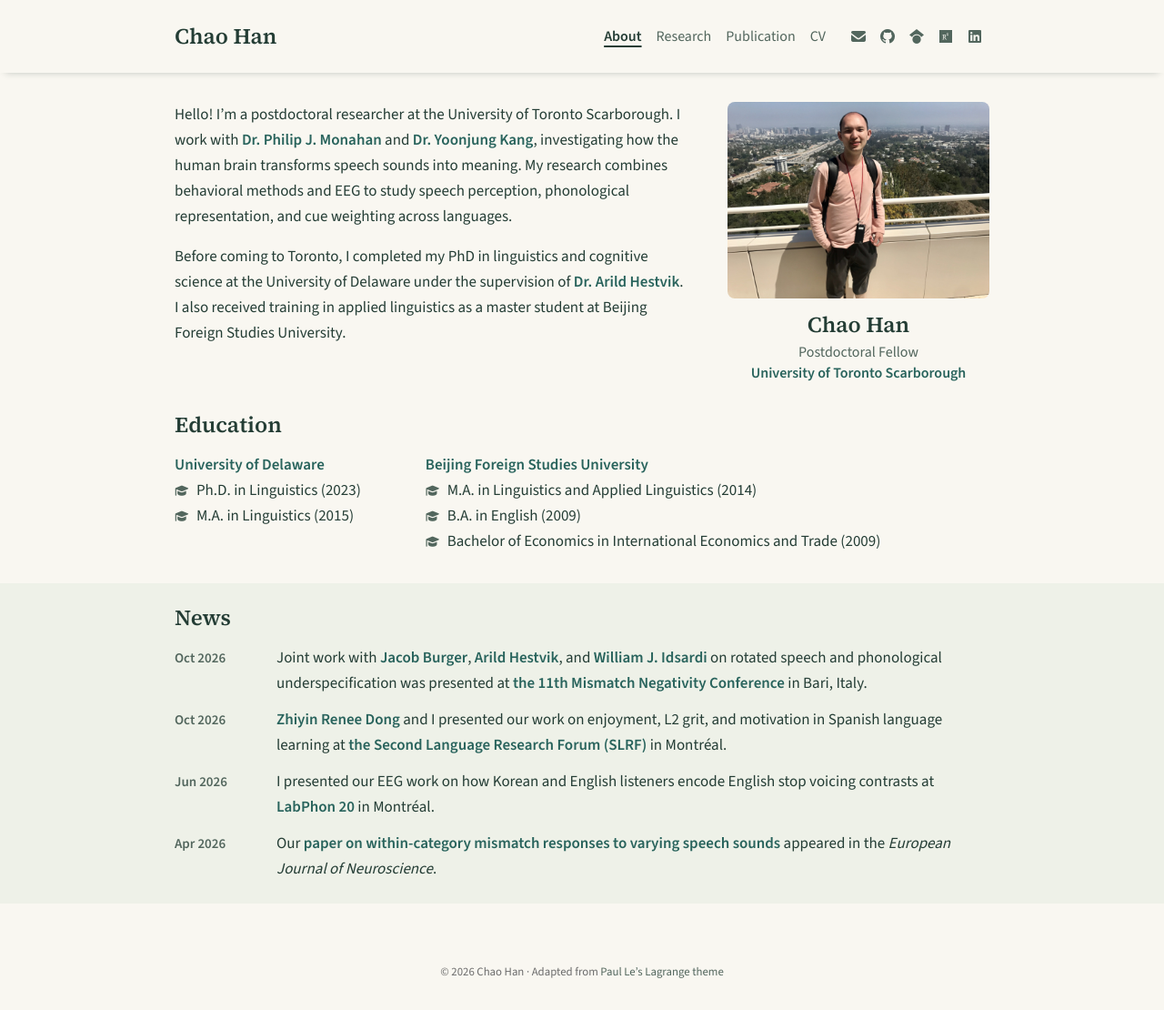
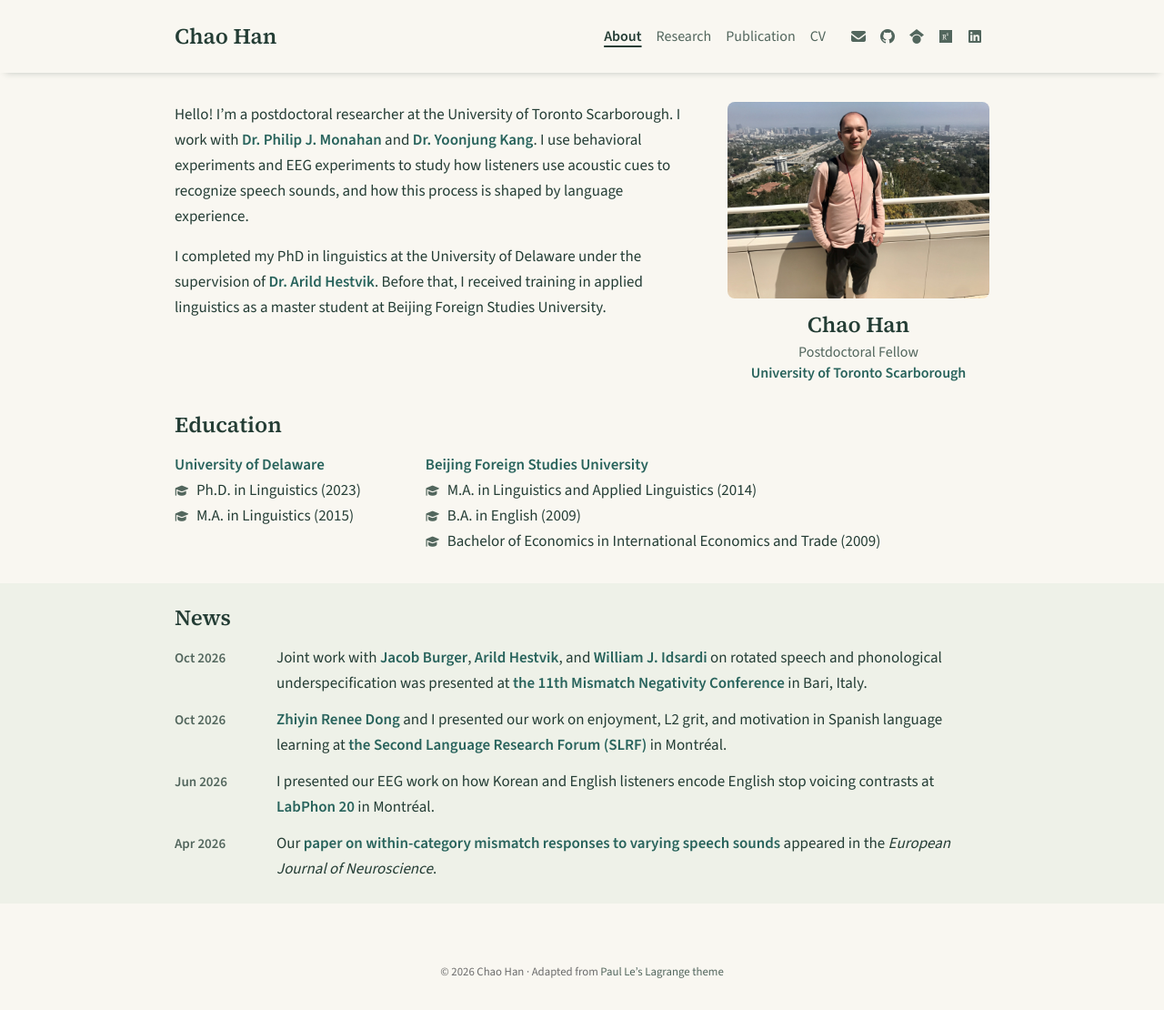
Before and after one commit to chaohanch/chaohanch.github.io, a Jekyll site: the page built from index.html, in a window 1280 px wide and 1110 px high. Shown: the whole window at 91% size. Built offline with Jekyll 4.4.1, drawn with Linux system fonts in a browser that asks for light colours; nearby versions of some CDN libraries; a style sheet for code colours, icons or effects is not loaded.

Commit message:
Update about-content.md

```diff
--- a/_includes/about-content.md
+++ b/_includes/about-content.md
@@ -1,9 +1,9 @@
 <div class="about-intro" markdown="1">
 <div markdown="1">
 
-Hello! I’m a postdoctoral researcher at the University of Toronto Scarborough. I work with [Dr. Philip J. Monahan](https://phijomo.github.io/) and [Dr. Yoonjung Kang](https://www.yoonjungkang.com/), investigating how the human brain transforms speech sounds into meaning. My research combines behavioral methods and EEG to study speech perception, phonological representation, and cue weighting across languages.
+Hello! I’m a postdoctoral researcher at the University of Toronto Scarborough. I work with [Dr. Philip J. Monahan](https://phijomo.github.io/) and [Dr. Yoonjung Kang](https://www.yoonjungkang.com/). I use behavioral experiments and EEG experiments to study how listeners use acoustic cues to recognize speech sounds, and how this process is shaped by language experience.
 
-Before coming to Toronto, I completed my PhD in linguistics and cognitive science at the University of Delaware under the supervision of [Dr. Arild Hestvik](https://udel.edu/~hestvik/). I also received training in applied linguistics as a master student at Beijing Foreign Studies University.
+I completed my PhD in linguistics at the University of Delaware under the supervision of [Dr. Arild Hestvik](https://udel.edu/~hestvik/). Before that, I received training in applied linguistics as a master student at Beijing Foreign Studies University.
 
 </div>
 {% include about-portrait.html %}
```
